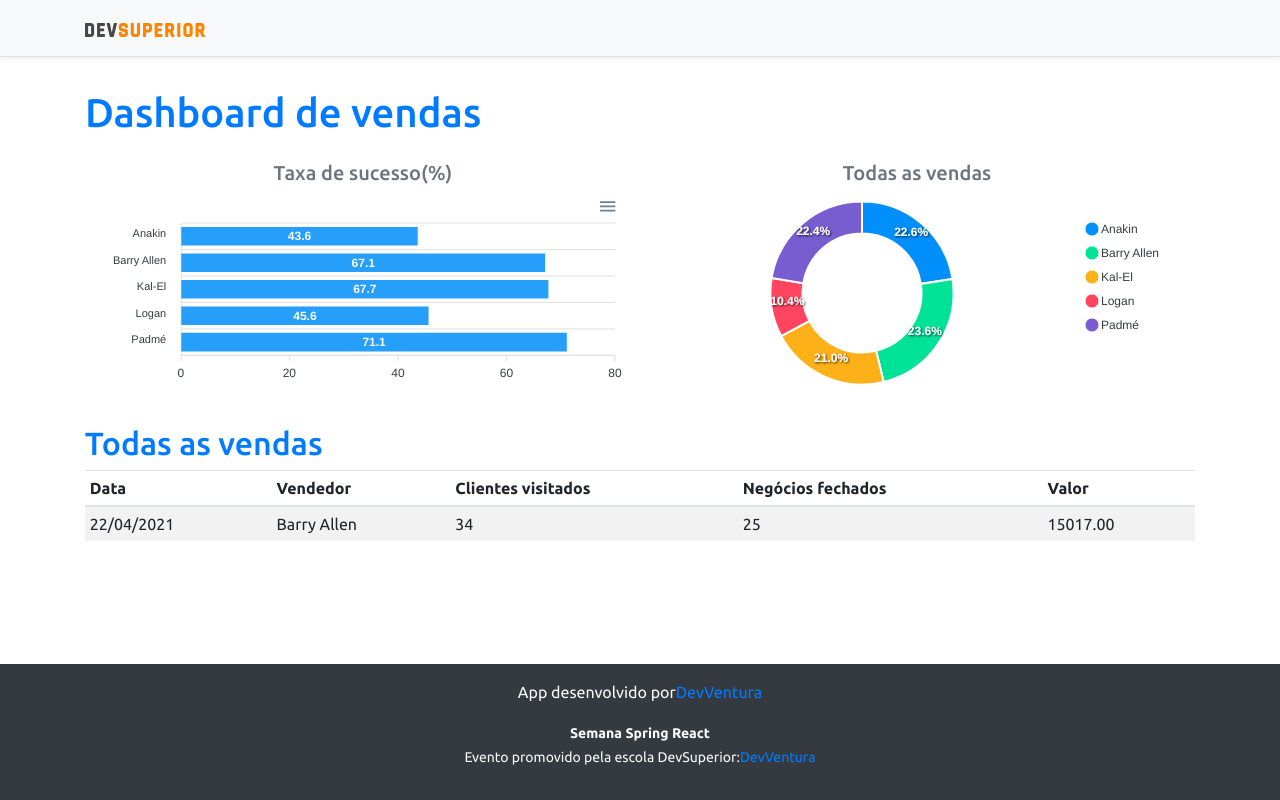
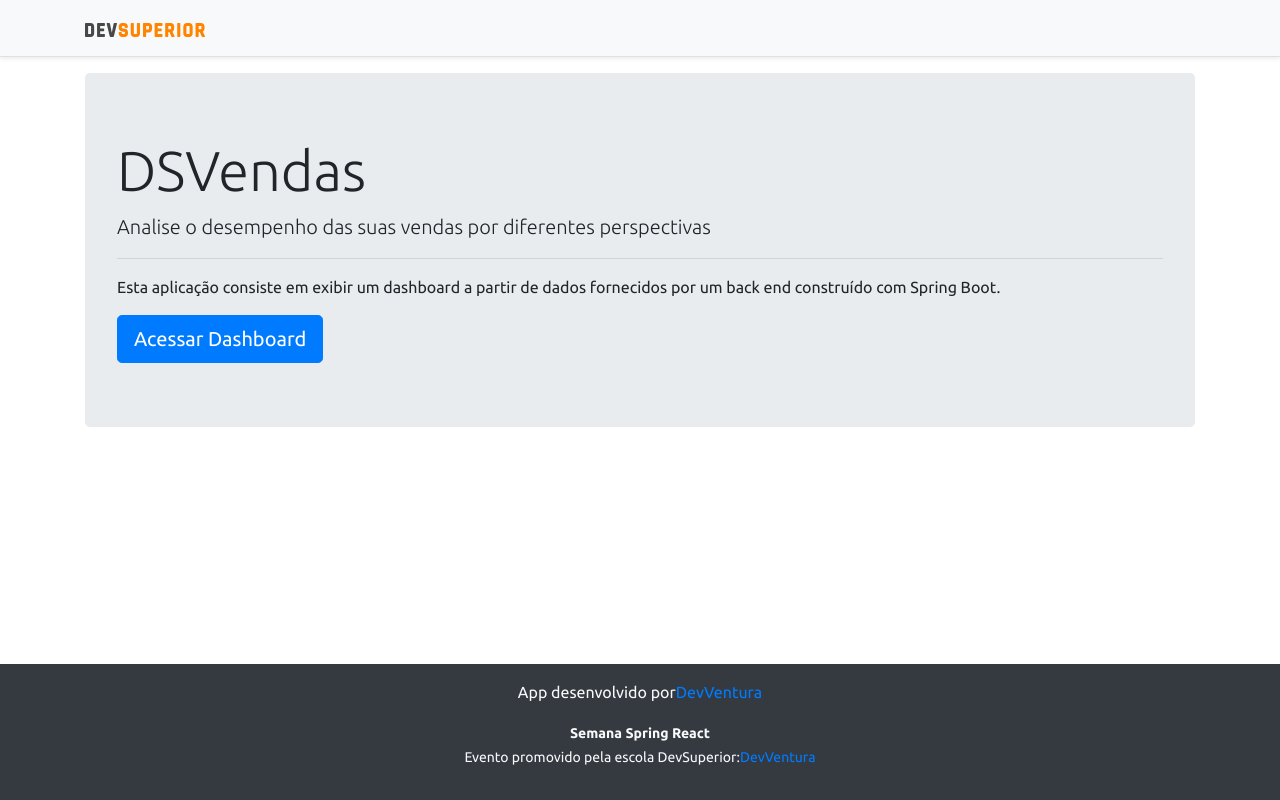
Before and after one commit to fcventura02/dsvendas-sds3, a Next.js app in the folder frontend/: page / in a window 1280 px wide. Built offline with nearby package versions, Linux system fonts and the light colour scheme.

Commit message:
added Home page

```diff
--- a/frontend/src/pages/index.tsx
+++ b/frontend/src/pages/index.tsx
@@ -1,9 +1,7 @@
+import Head from 'next/head'
+import Link from 'next/link'
+import Footer from '../components/Footer'
 import NavBar from '../components/NavBar/'
-import Head from 'next/head'
-import Footer from '../components/Footer'
-import DataTable from '../components/DataTable'
-import BarChart from '../components/BarChart'
-import DonutChart from '../components/DonutChart'
 
 export default function Home() {
   return (
@@ -13,27 +11,23 @@ export default function Home() {
       </Head>
       <NavBar />
       <div className="container">
-        <h1 className="text-primary py-3">
-          Dashboard de vendas
+        <div className="jumbotron">
+        <h1 className="display-4">
+          DSVendas
         </h1>
-        <div className="row px-3">
-          <div className="col-sm-6">
-            <h5 className="text-center text-secondary">Taxa de sucesso(%)</h5>
-            <BarChart />
-          </div>
-          <div className="col-sm-6">
-            <h5 className="text-center text-secondary">
-              Todas as vendas
-            </h5>
-            <DonutChart />
-          </div>
-        </div>
+        <p className="lead">
+          Analise o desempenho das suas vendas por diferentes perspectivas
+        </p>
+        <hr/>
+        <p>
+          Esta aplicação consiste em exibir um dashboard a partir de dados fornecidos por um back end construído com Spring Boot.
+        </p>
 
-        <div className="py-3">
-          <h2 className="text-primary">
-            Todas as vendas
-          </h2>
-          <DataTable />
+        <Link href="/dashboard">
+          <a className="btn btn-primary btn-lg" role="button">
+            Acessar Dashboard
+          </a>
+        </Link>
         </div>
       </div>
       <Footer />
```
